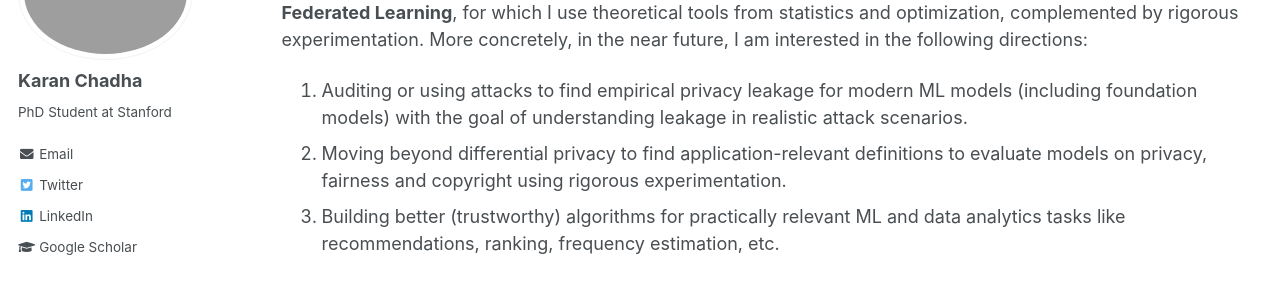
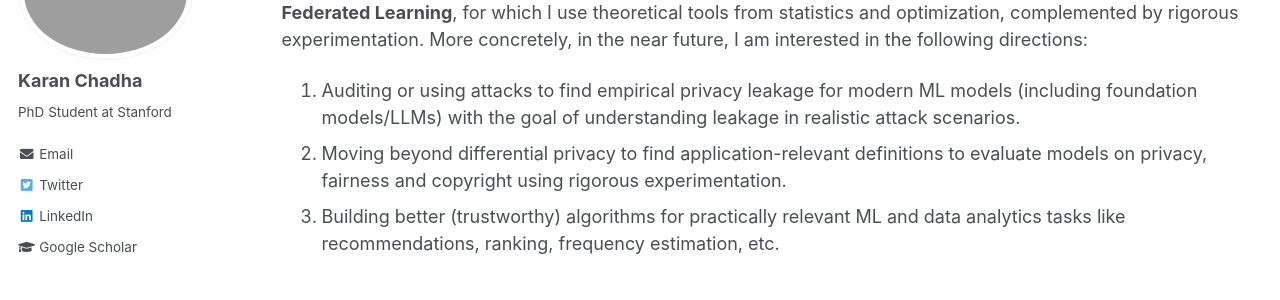
Before and after one commit to knchadha/knchadha.github.io, a Jekyll site: the page built from _pages/research.md, in a window 1280 px wide and 900 px high. Shown: the part 192-492 px from the top of the window. Built offline with Jekyll 4.4.1, drawn with Linux system fonts in a browser that asks for light colours.

Commit message:
minor CV update

```diff
--- a/_pages/research.md
+++ b/_pages/research.md
@@ -7,7 +7,7 @@ author_profile: true
 
 I am interested in answering questions in **Trustworthy AI,  Differential privacy, Uncertainty Quantification,** and **Federated Learning**, for which I use theoretical tools from statistics and optimization, complemented by rigorous experimentation. More concretely, in the near future, I am interested in the following directions:
 
-1. Auditing or using attacks to find empirical privacy leakage for modern ML models (including foundation models) with the goal of understanding leakage in realistic attack scenarios.
+1. Auditing or using attacks to find empirical privacy leakage for modern ML models (including foundation models/LLMs) with the goal of understanding leakage in realistic attack scenarios.
 2. Moving beyond differential privacy to find application-relevant definitions to evaluate models on privacy, fairness and copyright using rigorous experimentation.
 3. Building better (trustworthy) algorithms for practically relevant ML and data analytics tasks like recommendations, ranking, frequency estimation, etc.
 
```
Also changed, not shown: _pages/about.md (+1 -1 lines), 3 other files.
